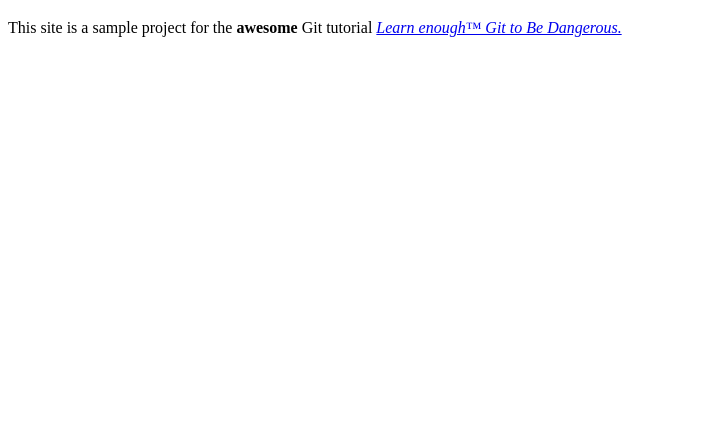
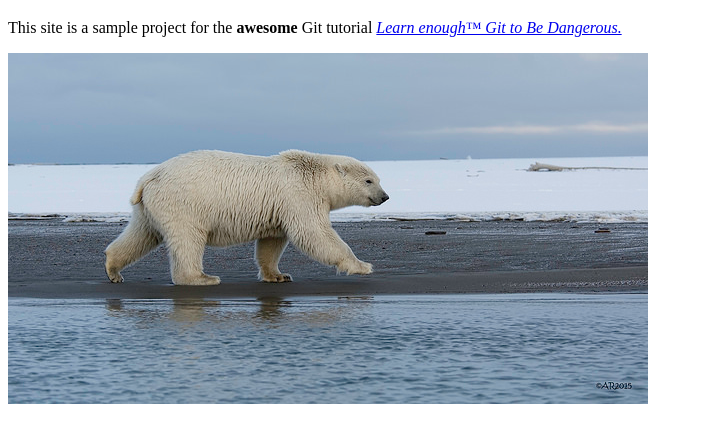
Before and after one commit to mokaymokay/git_dangerous, a plain HTML site: page about.html in a window 1280 px wide. Shown: the part 61-504 px from the top of the page, without its empty margins (0-703 px from the left). Drawn offline with Linux system fonts and the light colour scheme.

Commit message:
Add an image

```diff
--- a/about.html
+++ b/about.html
@@ -9,5 +9,6 @@
       This site is a sample project for the <strong>awesome</strong> Git
       tutorial <a href="http://learnenough.com/git-tutorial"><em>Learn enough™ Git to Be Dangerous.</em></a>
     </p>
+    <img src="images\polar_bear.jpg" alt="Polar bear">
   </body>
 </html>
```
Also changed, not shown: images/polar_bear.jpg (added).
